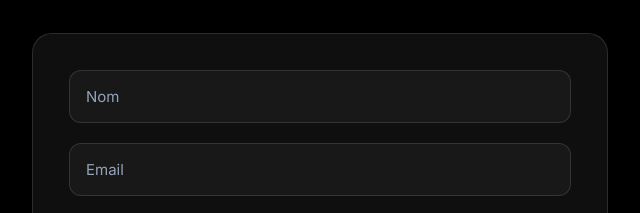
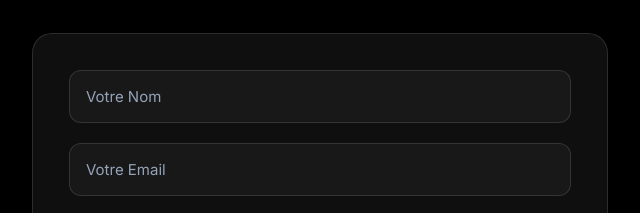
Before and after one commit to Lydiacmd/Portfolio, a plain HTML site: page index.html in a window 1280 px wide. Shown: the part 5108-5321 px from the top of the page, 532-1172 px from the left. Drawn offline with Linux system fonts and the light colour scheme; animation ran at ten frames a second.

Commit message:
Update form placeholders to French

```diff
--- a/index.html
+++ b/index.html
@@ -418,10 +418,10 @@
 
                 <form class="contact-form" id="contactForm" action="https://formspree.io/f/xrbrolep" method="POST">
                     <div class="form-group">
-                        <input type="text" name="name" placeholder="Nom" required>
+                        <input type="text" name="name" placeholder="Votre Nom" required>
                     </div>
                     <div class="form-group">
-                        <input type="email" name="email" placeholder="Email" required>
+                        <input type="email" name="email" placeholder="Votre Email" required>
                     </div>
                     <div class="form-group">
                         <textarea name="message" placeholder="Message" rows="5" required></textarea>
```
